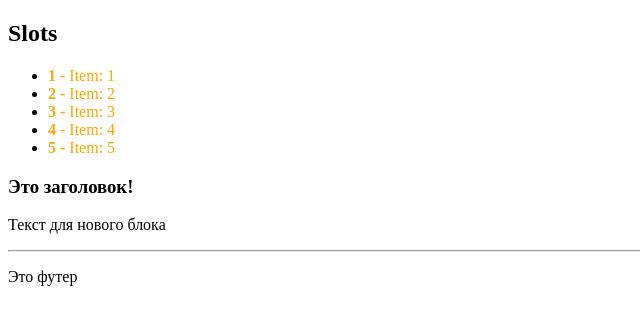
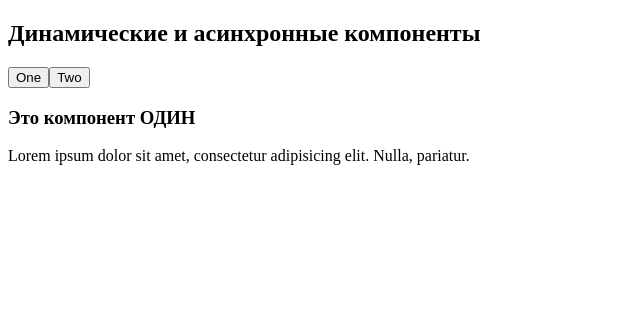
Before and after one commit to ilg2005/vue-intensive, a Vue app in the folder 06-vue-components/: page / in a window 1280 px wide. Shown: the top 324 px of the page, without its empty margins (0-640 px from the left). Built offline with nearby package versions, Linux system fonts and the light colour scheme; the HTML template or start-up script is replaced by a standard one.

Commit message:
component

```diff
--- a/06-vue-components/src/App.vue
+++ b/06-vue-components/src/App.vue
@@ -1,39 +1,37 @@
 <template>
   <div class="container pt-1">
     <div class="card">
-      <h2>Slots</h2>
+      <h2>Динамические и асинхронные компоненты</h2>
+
+      <app-button
+          :color="active === 'one' ? 'primary' : ''"
+          @action="active = 'one'"
+      >One</app-button>
+      <app-button
+          :color="active === 'two' ? 'primary' : ''"
+          @action="active = 'two'"
+      >Two</app-button>
     </div>
-
-    <app-list>
-      <template #default="{idx, iter}">
-        <span style="color: orange;"><strong>{{ ++idx }} - </strong> Item: {{iter}}</span>
-      </template>
-    </app-list>
-
-    <app-block>
-      <template #footer>
-        <hr>
-        <p>Это футер</p>
-      </template>
-      <p>Текст для нового блока</p>
-
-      <template v-slot:header>
-        <h3>Это заголовок!</h3>
-      </template>
-
-    </app-block>
-
-
+    <component :is="componentName"></component>
   </div>
 </template>
 
 <script>
-import AppBlock from "@/components/AppBlock";
-import AppList from "@/components/AppList";
-
+import AppButton from "@/components/AppButton";
+import AppTextOne from "@/components/AppTextOne";
+import AppTextTwo from "@/components/AppTextTwo";
 export default {
-  name: 'App',
-  components: {AppBlock, AppList}
+  components: {AppButton, AppTextOne, AppTextTwo},
+  data() {
+    return {
+      active: 'one',
+    }
+  },
+  computed: {
+    componentName() {
+      return 'app-text-' + this.active
+    }
+  }
 }
 </script>
 
--- a/06-vue-components/src/components/AppButton.vue
+++ b/06-vue-components/src/components/AppButton.vue
@@ -1,9 +1,7 @@
 <template>
-  <div>
     <button :class="['btn', color]"
             @click="$emit('action')"
     ><slot/></button>
-  </div>
 </template>
 
 <script>
@@ -26,5 +24,4 @@
 </script>
 
 <style scoped>
-
 </style>
--- /dev/null
+++ b/06-vue-components/src/components/AppTextOne.vue
@@ -0,0 +1,16 @@
+<template>
+  <div class="card">
+    <h3>Это компонент ОДИН</h3>
+    <p>Lorem ipsum dolor sit amet, consectetur adipisicing elit. Nulla, pariatur.</p>
+  </div>
+</template>
+
+<script>
+export default {
+  name: "AppTextOne"
+}
+</script>
+
+<style scoped>
+
+</style>
--- /dev/null
+++ b/06-vue-components/src/components/AppTextTwo.vue
@@ -0,0 +1,18 @@
+<template>
+  <div class="card">
+    <h3>Это компонент ДВА</h3>
+    <p>Lorem ipsum dolor sit amet, consectetur adipisicing elit. Commodi consequatur deserunt, dicta dolore facere hic id inventore, minima, nisi numquam odit placeat quae quas quia reiciendis rerum sunt tempora totam.</p>
+    <hr>
+    <small>Lorem ipsum dolor sit amet.</small>
+  </div>
+</template>
+
+<script>
+export default {
+  name: "AppTextOne"
+}
+</script>
+
+<style scoped>
+
+</style>
```
Also changed, not shown: 06-vue-components/src/AppSlots.vue (added, +42 -0 lines), 06-vue-components/src/AppOld.vue (renamed from 06-vue-components/AppOld.vue).
